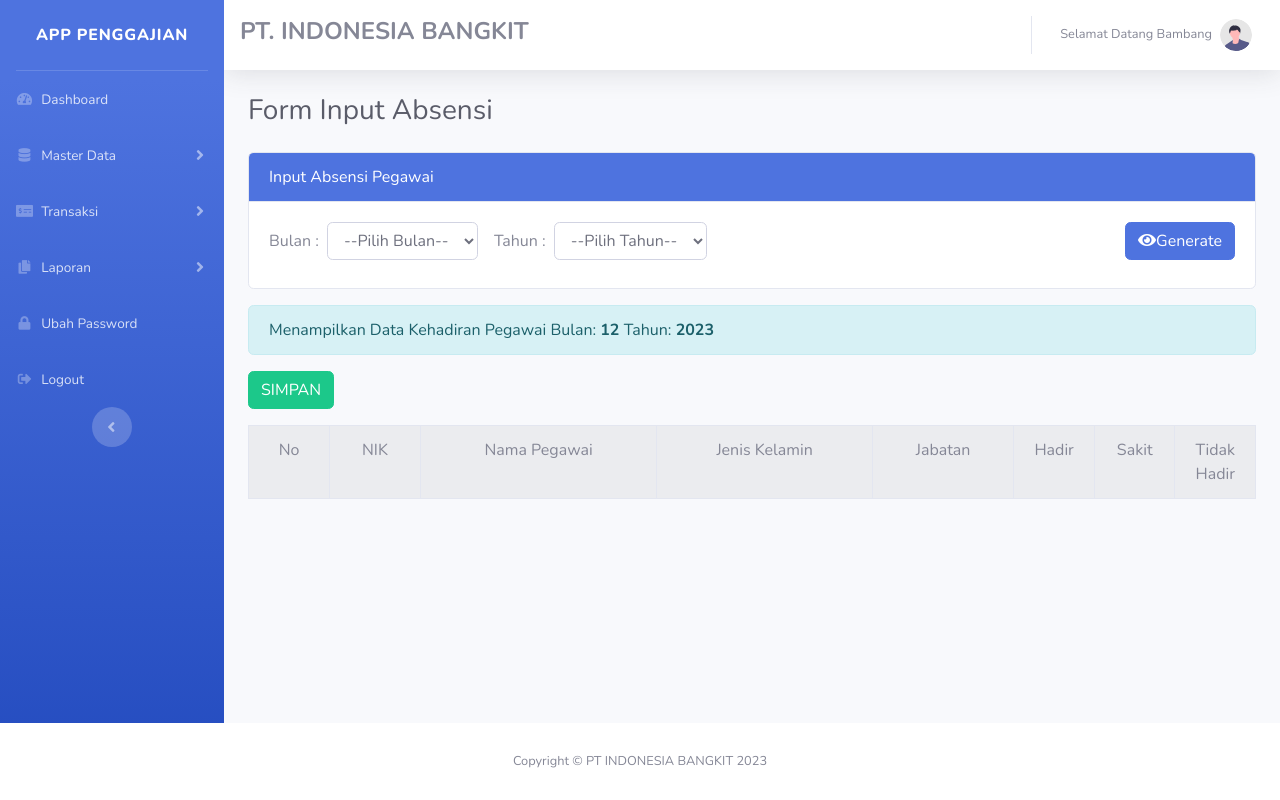
After one commit to Reykira007/penggajian, a CodeIgniter app: page /penggajian/index.php/admin/dataabsensi/inputAbsensi in a window 1280 px wide. The commit adds this page. Run offline with CodeIgniter, Linux system fonts and the light colour scheme; data that the repository does not hold is empty.

Commit message:
add potonganGaji & dataAbsen

```diff
--- /dev/null
+++ b/application/controllers/admin/DataAbsensi.php
@@ -0,0 +1,94 @@
+<?php
+defined('BASEPATH') or exit('No direct script access allowed');
+
+class DataAbsensi extends CI_Controller
+{
+
+    public function __construct()
+    {
+        parent::__construct();
+        $this->load->model('penggajianModel'); // Pastikan model telah dimuat
+    }
+
+    public function index()
+    {
+        if ((isset($_GET['bulan']) && $_GET['bulan'] != '') && (isset($_GET['tahun']) && $_GET['tahun'] != '')) {
+            $bulan = $_GET['bulan'];
+            $tahun = $_GET['tahun'];
+            $bulantahun = $bulan . $tahun;
+        } else {
+            $bulan = date('m');
+            $tahun = date('Y');
+            $bulantahun = $bulan . $tahun;
+        }
+
+        $data['title'] = "Data Absensi Pegawai";
+        $data['absensi'] = $this->db->query(
+            "SELECT data_kehadiran.*, data_pegawai.nama_pegawai, data_pegawai.jenis_kelamin, data_pegawai.jabatan
+            FROM data_kehadiran
+            INNER JOIN data_pegawai ON data_kehadiran.nik=data_pegawai.nik
+            INNER JOIN data_jabatan ON data_pegawai.jabatan=data_jabatan.nama_jabatan
+            WHERE data_kehadiran.bulan='$bulantahun'
+            ORDER BY data_pegawai.nama_pegawai ASC")->result();
+
+        $this->load->view('templates_admin/header', $data);
+        $this->load->view('templates_admin/sidebar');
+        $this->load->view('admin/dataAbsensi', $data);
+        $this->load->view('templates_admin/footer');
+    }
+
+    public function inputAbsensi()
+    {
+        if ($this->input->post('submit', TRUE) == 'submit') {
+            $post = $this->input->post();
+
+            foreach ($post['bulan'] as $key => $value) {
+                if ($post['bulan'][$key] != '' || $post['nik'][$key] != '') {
+                    $simpan[] = array(
+                        'bulan' => $post['bulan'][$key],
+                        'nik' => $post['nik'][$key],
+                        'nama_pegawai' => $post['nama_pegawai'][$key],
+                        'jenis_kelamin' => $post['jenis_kelamin'][$key],
+                        'nama_jabatan' => $post['nama_jabatan'][$key],
+                        'hadir' => $post['hadir'][$key],
+                        'sakit' => $post['sakit'][$key],
+                        'alpa' => $post['alpa'][$key],
+                    );
+                }
+            }
+            $this->penggajianModel->insert_batch('data_kehadiran', $simpan);
+            $this->session->set_flashdata('pesan', '<div class="alert
+            alert-success alert-dismissible fade show" role="alert">
+            <strong>Data berhasil ditambahkan!</strong>
+            <button type="button" class="close" data-dismiss="alert"
+            aria-label="Close">
+            <span aria-hidden="true">&times;</span>
+            </button>
+            </div>');
+            redirect('admin/dataAbsensi');
+        }
+
+        $data['title'] = "Form Input Absensi";
+        if ((isset($_GET['bulan']) && $_GET['bulan'] != '') && (isset($_GET['tahun']) && $_GET['tahun'] != '')) {
+            $bulan = $_GET['bulan'];
+            $tahun = $_GET['tahun'];
+            $bulantahun = $bulan . $tahun;
+        } else {
+            $bulan = date('m');
+            $tahun = date('Y');
+            $bulantahun = $bulan . $tahun;
+        }
+        $data['input_absensi'] = $this->db->query(
+            "SELECT data_pegawai.*, data_jabatan.nama_jabatan
+            FROM data_pegawai
+            INNER JOIN data_jabatan ON data_pegawai.jabatan=data_jabatan.nama_jabatan
+            WHERE NOT EXISTS (SELECT * FROM data_kehadiran WHERE bulan='$bulantahun' AND data_pegawai.nik=data_kehadiran.nik)
+            ORDER BY data_pegawai.nama_pegawai ASC")->result();
+        $this->load->view('templates_admin/header', $data);
+        $this->load->view('templates_admin/sidebar');
+        $this->load->view('admin/formInputAbsensi', $data);
+        $this->load->view('templates_admin/footer');
+    }
+}
+
+/* End of file DataAbsensi.php and path \application\controllers\admin\DataAbsensi.php */
--- a/application/controllers/admin/dataJabatan.php
+++ b/application/controllers/admin/dataJabatan.php
@@ -64,7 +64,7 @@ class DataJabatan extends CI_Controller
     {
         $where = array('id_jabatan' => $id);
         $data['jabatan'] = $this->db->query("SELECT * FROM data_jabatan WHERE id_jabatan='$id'")->result();
-        $data['title'] = 'Tambah Data Jabatan';
+        $data['title'] = 'Update Data Jabatan';
         $this->load->view('templates_admin/header', $data);
         $this->load->view('templates_admin/sidebar');
         $this->load->view('admin/updateDataJabatan', $data);
--- a/application/models/penggajianModel.php
+++ b/application/models/penggajianModel.php
@@ -35,9 +35,12 @@ class PenggajianModel extends CI_Model
         $this->db->delete($table);
     }
 
-    public function select()
+    public function insert_batch($table = null, $data = array())
     {
-        // Implementasi fungsi select jika diperlukan
+        $jumlah = count($data);
+        if ($jumlah > 0) {
+            $this->db->insert_batch($table, $data);
+        }
     }
 }
 
--- a/application/views/admin/dataJabatan.php
+++ b/application/views/admin/dataJabatan.php
@@ -25,7 +25,7 @@
 
         <?php $no = 1;
         foreach ($jabatan as $j): ?>
-            <tr>
+        <tr class="text-center">
             <td>
                 <?php echo $no++ ?>
             </td>
--- a/application/views/admin/dataPegawai.php
+++ b/application/views/admin/dataPegawai.php
@@ -28,7 +28,7 @@
 
         <?php $no = 1;
         foreach ($pegawai as $p): ?>
-            <tr>
+        <tr class="text-center">
             <td>
                 <?php echo $no++ ?>
             </td>
--- /dev/null
+++ b/application/views/admin/formInputAbsensi.php
@@ -0,0 +1,117 @@
+<div class="container-fluid">
+
+    <div class="d-sm-flex align-items-center justify-content-between mb-4">
+        <h1 class="h3 mb-0 text-gray-800">
+            <?php echo $title ?>
+        </h1>
+    </div>
+
+    <div class="card mb-3">
+        <div class="card-header bg-primary text-white">
+            Input Absensi Pegawai
+        </div>
+        <div class="card-body">
+            <form class="form-inline">
+                <div class="form-group mb-2">
+                    <label for="staticEmail2" class="">Bulan : </label>
+                    <select class="form-control ml-2" name="bulan">
+                        <option value="">--Pilih Bulan--</option>
+                        <option value="01">Januari</option>
+                        <option value="02">Februari</option>
+                        <option value="03">Maret</option>
+                        <option value="04">April</option>
+                        <option value="05">Mei</option>
+                        <option value="06">Juni</option>
+                        <option value="07">Juli</option>
+                        <option value="08">Agustus</option>
+                        <option value="09">September</option>
+                        <option value="10">Oktober</option>
+                        <option value="11">November</option>
+                        <option value="12">Desember</option>
+                    </select>
+                </div>
+                <div class="form-group mb-2 ml-3">
+                    <label for="staticEmail2" class="">Tahun : </label>
+                    <select class="form-control ml-2" name="tahun">
+                        <option value="">--Pilih Tahun--</option>
+                        <?php $tahun = date('Y');
+                        for ($i = 2021; $i < $tahun + 3; $i++) { ?>
+                            <option value="<?php echo $i ?>">
+                                <?php echo $i ?>
+                            </option>
+                        <?php } ?>
+                    </select>
+                </div>
+                <button type="submit" class="btn btn-primary mb-2 ml-auto"><i class="fas fa-eye"></i>Generate</button>
+            </form>
+        </div>
+    </div>
+
+    <?php
+    if ((isset($_GET['bulan']) && $_GET['bulan'] != '') && (isset($_GET['tahun']) && $_GET['tahun'] != '')) {
+        $bulan = $_GET['bulan'];
+        $tahun = $_GET['tahun'];
+        $bulantahun = $bulan . $tahun;
+    } else {
+        $bulan = date('m');
+        $tahun = date('Y');
+        $bulantahun = $bulan . $tahun;
+    }
+    ?>
+
+    <div class="alert alert-info">Menampilkan Data Kehadiran Pegawai Bulan: <span class="font-weight-bold">
+            <?php echo $bulan ?>
+        </span> Tahun: <span class="font-weight-bold">
+            <?php echo $tahun ?>
+        </span>
+    </div>
+
+    <form method="POST" action="">
+        <button class="btn btn-success mb-3" type="submit" name="submit" value="submit">SIMPAN</button>
+        <table class="table table-bordered table-striped">
+            <tr>
+                <td class="text-center">No</td>
+                <td class="text-center">NIK</td>
+                <td class="text-center">Nama Pegawai</td>
+                <td class="text-center">Jenis Kelamin</td>
+                <td class="text-center">Jabatan</td>
+                <td class="text-center" width="8%">Hadir</td>
+                <td class="text-center" width="8%">Sakit</td>
+                <td class="text-center" width="8%">Tidak Hadir</td>
+            </tr>
+
+            <?php $no = 1;
+            foreach ($input_absensi as $a): ?>
+                <tr class="text-center">
+                    <input type="hidden" name="bulan[]" class="form-control text-center" value="<?php echo $bulantahun ?>">
+                    </td>
+                    <input type="hidden" name="nik[]" class="form-control text-center" value="<?php echo $a->nik ?>">
+                    <input type="hidden" name="nama_pegawai[]" class="form-control text-center"
+                        value="<?php echo $a->nama_pegawai ?>">
+                    <input type="hidden" name="jenis_kelamin[]" class="form-control text-center"
+                        value="<?php echo $a->jenis_kelamin ?>">
+                    <input type="hidden" name="nama_jabatan[]" class="form-control text-center"
+                        value="<?php echo $a->nama_jabatan ?>">
+                    <td>
+                        <?php echo $no++ ?>
+                    </td>
+                    <td>
+                        <?php echo $a->nik ?>
+                    </td>
+                    <td>
+                        <?php echo $a->nama_pegawai ?>
+                    </td>
+                    <td>
+                        <?php echo $a->jenis_kelamin ?>
+                    </td>
+                    <td>
+                        <?php echo $a->nama_jabatan ?>
+                    </td>
+                    <td><input type="number" name="hadir[]" class="form-control text-center" value="0"></td>
+                    <td><input type="number" name="sakit[]" class="form-control text-center" value="0"></td>
+                    <td><input type="number" name="alpa[]" class="form-control text-center" value="0"></td>
+                </tr>
+            <?php endforeach; ?>
+        </table><br><br><br><br>
+    </form>
+</div>
--- a/application/views/templates_admin/sidebar.php
+++ b/application/views/templates_admin/sidebar.php
@@ -48,6 +48,8 @@
                     data-parent="#accordionSidebar">
                     <div class="bg-white py-2 collapse-inner rounded">
                         <a class="collapse-item" href="<?php echo base_url('admin/dataAbsensi') ?>">Data Absensi</a>
+                        <a class="collapse-item" href="<?php echo base_url('admin/potonganGaji') ?>">Setting Potongan
+                            Gaji</a>
                         <a class="collapse-item" href="<?php echo base_url('admin/dataPenggajian') ?>">Data Gaji</a>
                     </div>
                 </div>
```
Also changed, not shown: application/controllers/admin/PotonganGaji.php (added, +122 -0 lines), application/views/admin/dataAbsensi.php (added, +122 -0 lines), application/views/admin/formPotonganGaji.php (added, +27 -0 lines), application/views/admin/potonganGaji.php (added, +47 -0 lines), application/views/admin/updatePotonganGaji.php (added, +33 -0 lines), application/views/admin/updateDataJabatan.php (indentation only). Lines whose indentation alone changed are shown as unchanged.
